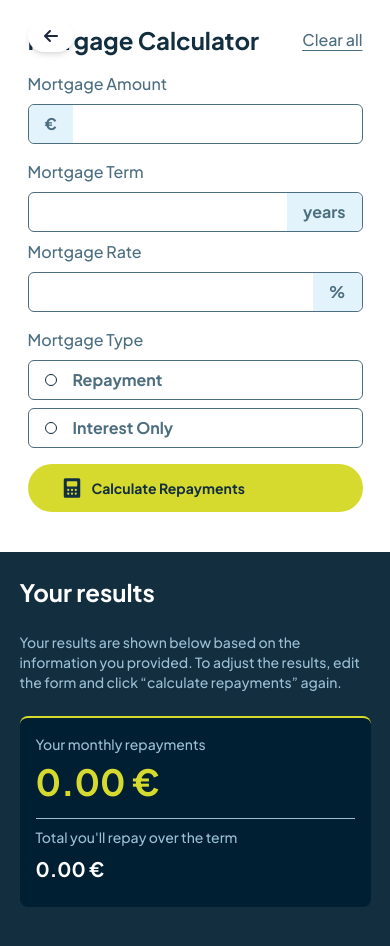
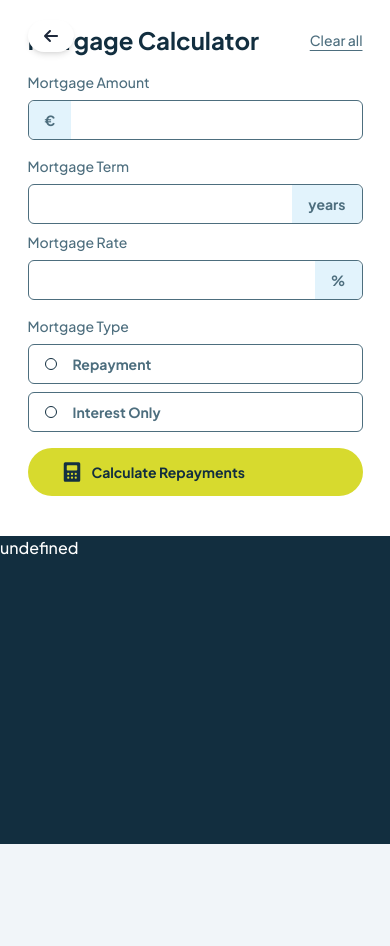
Before and after one commit to jeromebrd/frontend-mentor-challenges, a React (Vite) app: page /#/challenges/mortgage-repayment-calculator in a window 390 px wide. After the commit the page ends 844 px from the top, so only its background shows below. Built offline with nearby package versions, Linux system fonts and the light colour scheme.

Commit message:
add calc for interest and repay

```diff
--- a/src/routes/challenges/mortgage-repayment-calculator/MortgageRepayment.jsx
+++ b/src/routes/challenges/mortgage-repayment-calculator/MortgageRepayment.jsx
@@ -1,8 +1,9 @@
 import LayoutChall from '../../../components/LayoutChall';
+import TypeChoice from './components/TypeChoice';
+import RepaymentCompleted from './components/RepaymentCompleted';
 import { useState } from 'react';
 import { calculateMonthlyPayment, calculateTotalCost } from './utils/utils';
 import iconCalculator from './img/icon-calculator.svg';
-import PropTypes from 'prop-types';
 
 /* Lime: #d7da2e
 Red: #d73327
@@ -14,53 +15,12 @@ Slate 500: #6b93a8
 Slate 700: #4d6e7e
 Slate 900: #122e3f */
 
-const TypeChoice = ({ label, title, selectedType, setSelectedType }) => {
-  const isChecked = selectedType === label;
-  return (
-    <div
-      className={`border cursor-pointer ${
-        isChecked
-          ? 'border-[#d7da2e] bg-[#d7da2e] bg-opacity-15'
-          : 'border-[#4d6e7e]'
-      } rounded-md px-4 py-2 h-10 flex  items-center gap-4`}
-      onClick={() => setSelectedType(label)}
-    >
-      <input
-        type="radio"
-        name="type"
-        id={label}
-        checked={isChecked}
-        onChange={() => setSelectedType(label)}
-        className={'peer hidden'}
-      />
-      <span
-        className={`h-3 w-3 rounded-full  border border-[#122e3f]  ${
-          isChecked
-            ? 'border-[#d7da2e] bg-[#d7da2e] shadow-[inset_0_0_0_1.5px_white] '
-            : 'bg-white'
-        }`}
-      ></span>
-      <label htmlFor={label} className="font-bold">
-        {title}
-      </label>
-    </div>
-  );
-};
-
-TypeChoice.propTypes = {
-  title: PropTypes.string.isRequired,
-  label: PropTypes.string.isRequired,
-  selectedType: PropTypes.string.isRequired,
-  setSelectedType: PropTypes.func.isRequired,
-};
-
 const MortgageRepayment = () => {
   const [mgAmountValue, setMgAmountValue] = useState('');
   const [mgTermValue, setMgTermValue] = useState('');
   const [mgRateValue, setMgRateValue] = useState('');
   const [selectedType, setSelectedType] = useState('');
-  const [monthlyRepayment, setMonthlyRepayment] = useState(0);
-  console.log(mgAmountValue, mgTermValue, mgRateValue);
+  const [resultsToDisplay, setResultsToDisplay] = useState(false);
 
   const clearAll = () => {
     setMgAmountValue('');
@@ -71,27 +31,37 @@ const MortgageRepayment = () => {
 
   const handleSubmit = (e) => {
     e.preventDefault();
-    let monthlyPayment = 0;
-    let totalCost;
-    if (selectedType === 'repayment' || selectedType === 'interest') {
-      monthlyPayment = calculateMonthlyPayment(
+    let results = {};
+    if (!mgRateValue || !mgAmountValue || !mgTermValue || !selectedType) {
+      setResultsToDisplay(false);
+      return;
+    }
+    if (selectedType === 'repayment') {
+      const monthlyPayment = calculateMonthlyPayment(
         mgAmountValue,
         mgRateValue,
         mgTermValue,
         selectedType
       );
-      totalCost = calculateTotalCost(monthlyPayment, mgTermValue);
+      const totalRepay = calculateTotalCost(monthlyPayment, mgTermValue);
+      results = { monthlyPayment, totalRepay };
+    } else if (selectedType === 'interest') {
+      const monthlyInterest = (mgAmountValue * mgRateValue) / 12 / 100;
+      const totalInterest = monthlyInterest * 12 * mgTermValue;
+      results = { monthlyInterest, totalInterest };
+    } else {
+      results = false;
     }
-    setMonthlyRepayment(monthlyPayment);
-    console.log(totalCost);
+    console.log(results);
+    setResultsToDisplay(results);
   };
   return (
     <LayoutChall
       className={'font-plusjakarta font-medium bg-[#e2f3fc] text-[#122e3f]'}
     >
-      <section className="w-full h-full bg-white md:rounded-xl flex flex-col justify-between md:flex-row md:h-[500px] md:w-[80%]">
+      <section className="w-full h-full bg-white md:rounded-xl flex flex-col justify-between md:flex-row md:h-[500px] md:w-[90%] lg:w-[80%]">
         {/* section : form */}
-        <div className="md:w-1/2 ">
+        <div className="md:w-1/2 text-sm lg:text-base ">
           <div className="w-[90%] mt-6 pb-10 mx-auto md:w-[80%]">
             <div className="flex flex-wrap justify-between text-[#122e3f] px-2 ">
               <h1 className="font-bold text-2xl">Morgage Calculator</h1>
@@ -202,27 +172,14 @@ const MortgageRepayment = () => {
         {/* section : display result */}
         <div className="bg-[#122e3f] w-full h-full flex md:w-1/2 md:rounded-r-xl md:rounded-bl-[5rem] ">
           {/* completed result */}
-          <div className="flex flex-col  mt-6 pb-10 gap-6 text-white w-[90%]  mx-auto md:h-[80%] md:w-[80%]">
-            <h2 className="text-2xl font-bold">Your results</h2>
-            <p className="text-[#9abed4] text-sm md:text-base">
-              Your results are shown below based on the information you
-              provided. To adjust the results, edit the form and click
-              “calculate repayments” again.
-            </p>
-            <div className="bg-[#001f33] px-4 py-4 flex-grow border-t-2 border-[#d7da2e] rounded-lg  md:px-8 md:py-8">
-              <p className="text-sm text-[#9abed4]">Your monthly repayments</p>
-              <p className="text-[#d7da2e] font-bold text-4xl py-2">
-                {parseFloat(monthlyRepayment).toFixed(2)} €
-              </p>
-              <span className="h-[1px] w-full block bg-[#9abed4] my-2" />
-              <p className="text-sm text-[#9abed4]">
-                Total you&apos;ll repay over the term
-              </p>
-              <p className="text-white font-bold text-xl py-2">
-                {parseFloat(monthlyRepayment).toFixed(2)} €
-              </p>
-            </div>
-          </div>
+          {resultsToDisplay ? (
+            <RepaymentCompleted
+              resultsToDisplay={resultsToDisplay}
+              selectedType={selectedType}
+            />
+          ) : (
+            <p className="text-white">undefined</p>
+          )}
         </div>
       </section>
     </LayoutChall>
--- /dev/null
+++ b/src/routes/challenges/mortgage-repayment-calculator/components/RepaymentCompleted.jsx
@@ -0,0 +1,51 @@
+import PropTypes from 'prop-types';
+const RepaymentCompleted = ({ resultsToDisplay, selectedType }) => {
+  return (
+    <div className="flex flex-col  mt-6 pb-10 gap-6 text-white w-[90%]  mx-auto md:h-[80%] md:w-[80%]">
+      <h2 className="text-2xl font-bold">Your results</h2>
+      <p className="text-[#9abed4] text-sm md:text-base">
+        Your results are shown below based on the information you provided. To
+        adjust the results, edit the form and click “calculate repayments”
+        again.
+      </p>
+      <div className="bg-[#001f33] px-4 py-4 flex-grow border-t-4 border-[#d7da2e] rounded-lg  md:px-8 md:py-8">
+        {selectedType === 'interest' ? (
+          <>
+            <p className="text-sm text-[#9abed4]">Your monthly interest</p>
+            <p className="text-[#d7da2e] font-bold text-4xl py-2">
+              {parseFloat(resultsToDisplay.monthlyInterest).toFixed(2)}€
+            </p>
+            <span className="h-[1px] w-full block bg-[#9abed4] my-2" />
+            <p className="text-sm text-[#9abed4]">
+              Total you&apos;ll repay over the term
+            </p>
+            <p className="text-white font-bold text-xl py-2">
+              {parseFloat(resultsToDisplay.totalInterest).toFixed(2)}€
+            </p>
+          </>
+        ) : (
+          <>
+            <p className="text-sm text-[#9abed4]">Your monthly repayments</p>
+            <p className="text-[#d7da2e] font-bold text-4xl py-2">
+              {parseFloat(resultsToDisplay.monthlyPayment).toFixed(2)} €
+            </p>
+            <span className="h-[1px] w-full block bg-[#9abed4] my-2" />
+            <p className="text-sm text-[#9abed4]">
+              Total you&apos;ll repay over the term
+            </p>
+            <p className="text-white font-bold text-xl py-2">
+              {parseFloat(resultsToDisplay.totalRepay).toFixed(2)} €
+            </p>
+          </>
+        )}
+      </div>
+    </div>
+  );
+};
+
+export default RepaymentCompleted;
+
+RepaymentCompleted.propTypes = {
+  resultsToDisplay: PropTypes.object,
+  selectedType: PropTypes.string,
+};
--- /dev/null
+++ b/src/routes/challenges/mortgage-repayment-calculator/components/TypeChoice.jsx
@@ -0,0 +1,42 @@
+import PropTypes from 'prop-types';
+
+const TypeChoice = ({ label, title, selectedType, setSelectedType }) => {
+  const isChecked = selectedType === label;
+  return (
+    <div
+      className={`border cursor-pointer ${
+        isChecked
+          ? 'border-[#d7da2e] bg-[#d7da2e] bg-opacity-15'
+          : 'border-[#4d6e7e]'
+      } rounded-md px-4 py-2 h-10 flex  items-center gap-4`}
+      onClick={() => setSelectedType(label)}
+    >
+      <input
+        type="radio"
+        name="type"
+        id={label}
+        checked={isChecked}
+        onChange={() => setSelectedType(label)}
+        className={'peer hidden'}
+      />
+      <span
+        className={`h-3 w-3 rounded-full  border border-[#122e3f]  ${
+          isChecked
+            ? 'border-[#d7da2e] bg-[#d7da2e] shadow-[inset_0_0_0_1.5px_white] '
+            : 'bg-white'
+        }`}
+      ></span>
+      <label htmlFor={label} className="font-bold">
+        {title}
+      </label>
+    </div>
+  );
+};
+TypeChoice.propTypes = {
+  title: PropTypes.string.isRequired,
+  label: PropTypes.string.isRequired,
+  selectedType: PropTypes.string.isRequired,
+  setSelectedType: PropTypes.func.isRequired,
+};
+
+export default TypeChoice;
--- a/src/routes/challenges/mortgage-repayment-calculator/utils/utils.js
+++ b/src/routes/challenges/mortgage-repayment-calculator/utils/utils.js
@@ -1,15 +1,14 @@
-export const calculateMonthlyPayment = (amount, rate, years, type) => {
+export const calculateMonthlyPayment = (amount, rate, years) => {
   let months = years * 12; // nb monthly
   let monthlyRate = rate / 12 / 100;
-  if (type === 'repayment') {
-    return (
-      (amount * monthlyRate) /
-      (1 - Math.pow(1 + monthlyRate, -months)).toFixed(2)
-    );
-  } else if (type === 'interest') {
-    return (amount * monthlyRate).toFixed(2);
-  }
-  return 0; //default type
+  return (
+    (amount * monthlyRate) / (1 - Math.pow(1 + monthlyRate, -months)).toFixed(2)
+  );
+};
+export const calculateTotalInterest = (totalRepay, amount) => {
+  const totalInterest = totalRepay - amount;
+
+  return totalInterest.toFixed(2); // Résultat limité à 2 décimales
 };
 
 export const calculateTotalCost = (monthlyPayment, years) => {
```
